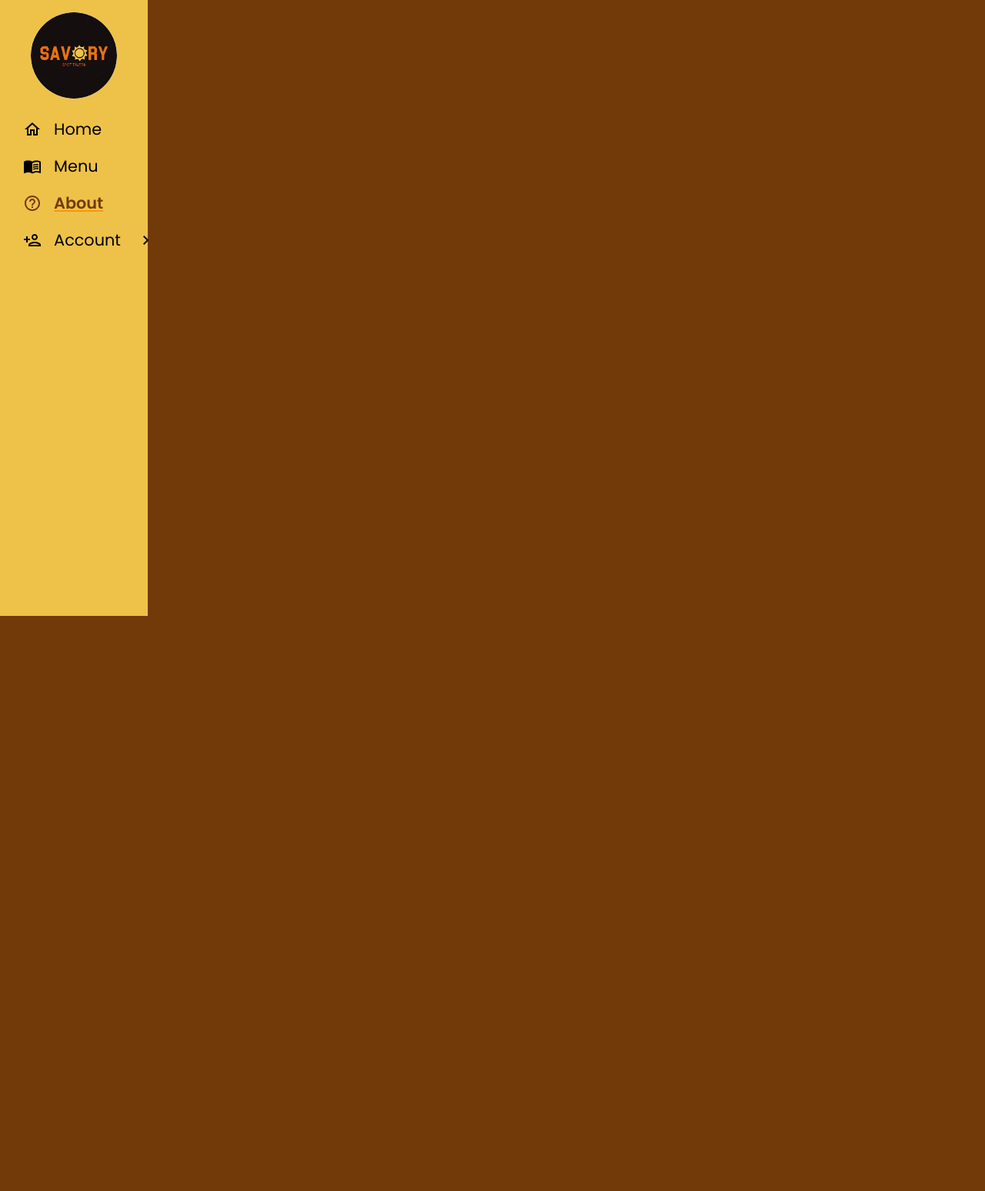
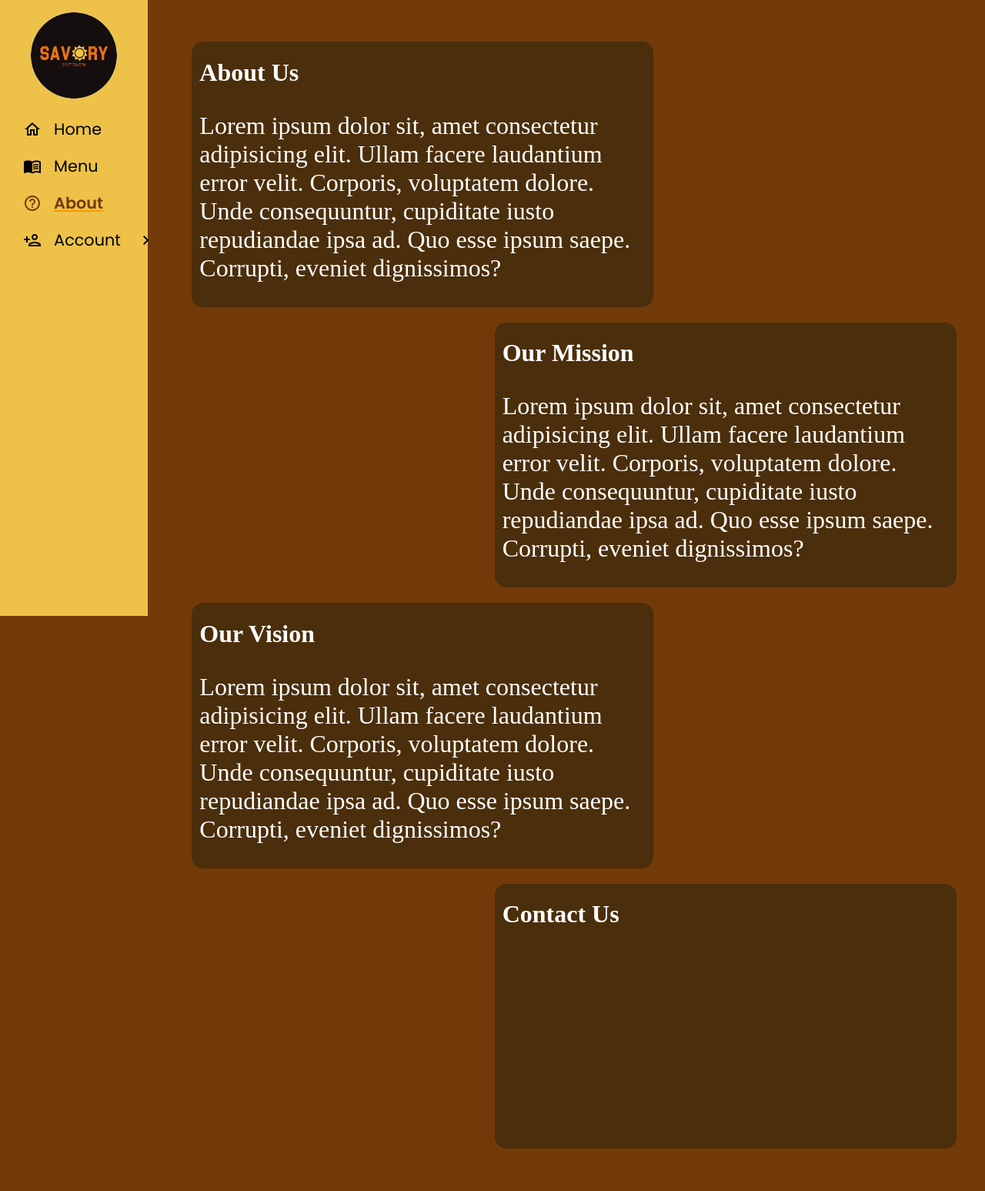
Before and after one commit to Dark12Phantom/BusinessForProgrammingLanguages, a PHP site: page /srcUser/htmlDIR/about.html in a window 1280 px wide. Shown: the whole page at 77% size. Before the commit the page ends 800 px from the top, so only its background shows below. Run offline with PHP 8.4, Linux system fonts and the light colour scheme.

Commit message:
New Changes

```diff
--- a/srcUser/css/about.css
+++ b/srcUser/css/about.css
@@ -0,0 +1,50 @@
+.wrapper{
+    display: flex;
+    flex-direction: row;
+}
+body{
+    overflow-x: hidden;
+}
+
+main{
+    display: grid;
+    width: 85%;
+    height: 100%;
+    grid-template-columns: 0.1fr 1fr 0.5fr 1fr 0.1fr;
+    grid-template-rows: 0.1fr 1fr 1fr 1fr 1fr 0.1fr;
+    grid-template-areas:
+    ". . . . ."
+    ". card1 card1 . ."
+    ". . card2 card2 ."
+    ". card3 card3 . ."
+    ". . card4 card4 ."
+    ". . . . ."
+    ;
+    gap: 20px;
+}
+
+.card{
+    background-color: #31280e98;
+    width: 100%;
+    height: 100%;
+    padding: 0 10px;
+    border-radius: 15px;
+    color: white;
+}
+
+.card p{
+    font-size: 2rem;
+}
+
+.card1{
+    grid-area: card1;
+}
+.card2{
+    grid-area: card2;
+}
+.card3{
+    grid-area: card3;
+}
+.card4{
+    grid-area: card4;
+}
--- a/srcUser/css/index.css
+++ b/srcUser/css/index.css
@@ -1,5 +1,9 @@
 @import url('https://fonts.googleapis.com/css2?family=Montserrat:ital,wght@0,100..900;1,100..900&family=Poppins:ital,wght@0,100;0,200;0,300;0,400;0,500;0,600;0,700;0,800;0,900;1,100;1,200;1,300;1,400;1,500;1,600;1,700;1,800;1,900&display=swap');
 
+
+body{
+    overflow-x: hidden;
+}
 .wrapper {
     display: flex;
 }
@@ -28,7 +32,7 @@ main .cont {
 
 .center{
     display: flex;
-    width: 100%;
+    width: 90%;
     justify-content: space-evenly;
     align-items: center;
 }
--- a/srcUser/htmlDIR/about.html
+++ b/srcUser/htmlDIR/about.html
@@ -9,7 +9,7 @@
     <link rel="icon" href="../images/photo_2025-02-14_21-17-19.png">
 
     <link rel="stylesheet" href="../css/main-style.css">
-    <link rel="stylesheet" href="../css/index.css">
+    <link rel="stylesheet" href="../css/about.css">
     <link rel="stylesheet" href="https://fonts.googleapis.com/css2?family=Material+Symbols+Outlined" />
 </head>
 
@@ -101,7 +101,45 @@
             </nav>
 
             <main>
+                <div class="card card1">
+                    <h1>About Us</h1>
+                    <p>
+                        Lorem ipsum dolor sit, amet consectetur
+                        adipisicing elit. Ullam facere laudantium
+                        error velit. Corporis, voluptatem dolore.
+                        Unde consequuntur, cupiditate iusto repudiandae
+                        ipsa ad. Quo esse ipsum saepe. Corrupti,
+                        eveniet dignissimos?
+                    </p>
+                </div>
 
+                <div class="card card2">
+                    <h1>Our Mission</h1>
+                    <p>
+                        Lorem ipsum dolor sit, amet consectetur
+                        adipisicing elit. Ullam facere laudantium
+                        error velit. Corporis, voluptatem dolore.
+                        Unde consequuntur, cupiditate iusto repudiandae
+                        ipsa ad. Quo esse ipsum saepe. Corrupti,
+                        eveniet dignissimos?
+                    </p>
+                </div>
+
+                <div class="card card3">
+                    <h1>Our Vision</h1>
+                    <p>
+                        Lorem ipsum dolor sit, amet consectetur
+                        adipisicing elit. Ullam facere laudantium
+                        error velit. Corporis, voluptatem dolore.
+                        Unde consequuntur, cupiditate iusto repudiandae
+                        ipsa ad. Quo esse ipsum saepe. Corrupti,
+                        eveniet dignissimos?
+                    </p>
+                </div>
+
+                <div class="card card4">
+                    <h1>Contact Us</h1>
+                </div>
             </main>
         </div>
     </div>
--- a/srcUser/index.html
+++ b/srcUser/index.html
@@ -99,6 +99,7 @@
 
                 </ul>
             </nav>
+
             <main>
                 <div class="image-slider top-slider">
                     <img src="" alt="" class="img1">
```
Also changed, not shown: srcUser/css/menu.css (+7 -1 lines).
